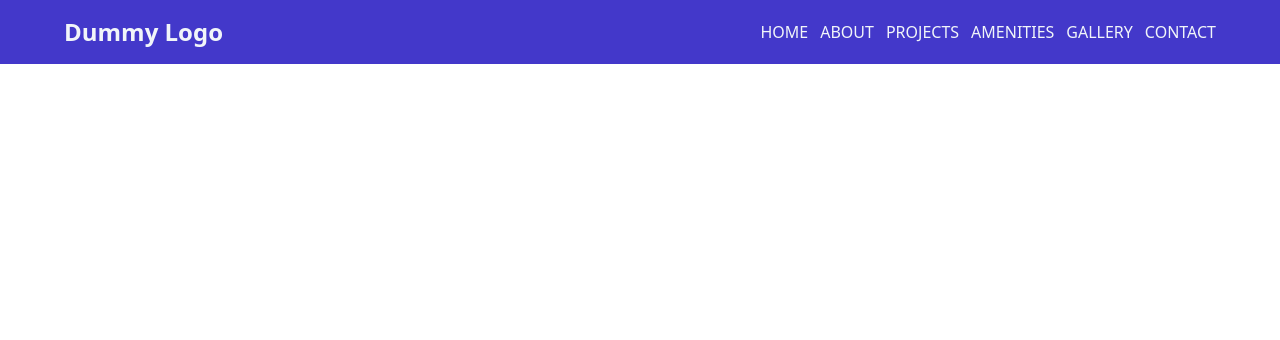
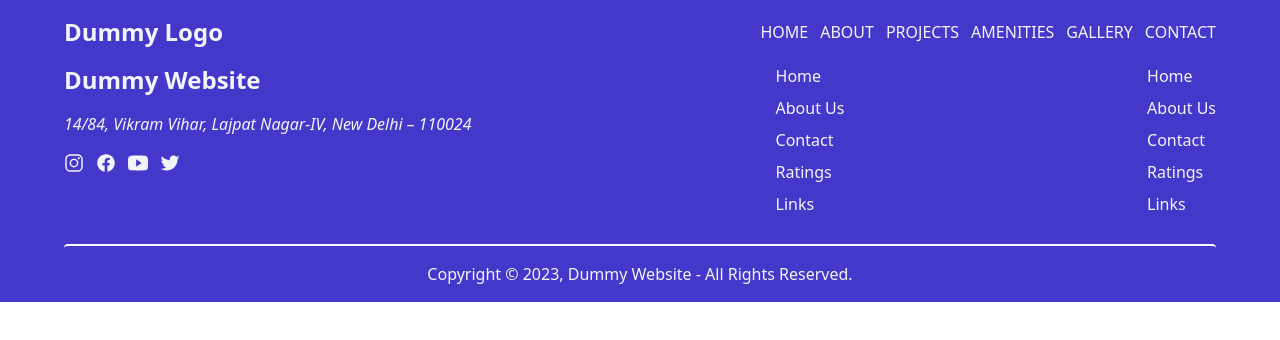
Before and after one commit to satyammishra0/React-begin, a React (Create React App) app: page / in a window 1280 px wide. Shown: the top 340 px of the page. Built offline with nearby package versions, Linux system fonts and the light colour scheme.

Commit message:
footer html and css added

```diff
--- a/src/App.js
+++ b/src/App.js
@@ -1,10 +1,12 @@
 import React from "react";
 import NavBar from "./Navbar";
+import Footer from "./footer";
 
 const App = () => {
   return (
     <div>
       <NavBar />
+      <Footer />
     </div>
   );
 };
--- /dev/null
+++ b/src/footer.css
@@ -0,0 +1,3 @@
+.footer-link-grid-parent {
+  grid-template-columns: 35.5% repeat(2, 1fr);
+}
--- a/src/footer.js
+++ b/src/footer.js
@@ -1,31 +1,138 @@
 import React from "react";
+import "./footer.css";
 
 const Footer = () => {
   return (
-    <footer>
-      <div className="links-parent">
+    <footer className="bg-indigo-700 text-slate-100 px-16">
+      <div className="links-parent grid footer-link-grid-parent ">
         <div className="logo-parent">
-          <h2>Dummy Website</h2>
+          <h2 className="text-2xl font-bold mb-4">Dummy Website</h2>
           <address>
             14/84, Vikram Vihar, Lajpat Nagar-IV, New Delhi – 110024
           </address>
-          <div className="social-logo">
-            <a>
+          <div className="social-logo flex gap-x-3 mt-4">
+            <a
+              href="#"
+              className="text-xl hover:text-slate-500 ease-linear duration-150 transition"
+            >
               <ion-icon name="logo-instagram"></ion-icon>
             </a>
-            <a>
+            <a
+              href="#"
+              className="text-xl hover:text-slate-500 ease-linear duration-150 transition"
+            >
               <ion-icon name="logo-facebook"></ion-icon>
             </a>
-            <a>
+            <a
+              href="#"
+              className="text-xl hover:text-slate-500 ease-linear duration-150 transition"
+            >
               <ion-icon name="logo-youtube"></ion-icon>
             </a>
-            <a>
+            <a
+              href="#"
+              className="text-xl hover:text-slate-500 ease-linear duration-150 transition"
+            >
               <ion-icon name="logo-twitter"></ion-icon>
             </a>
           </div>
         </div>
+        {/* this are the links*/}
+        <div className="links grid place-items-end">
+          <ul>
+            <li className="mb-2 font-normal">
+              <a
+                className="transition duration-150 ease-linear hover:text-zinc-400"
+                href="#"
+              >
+                Home
+              </a>
+            </li>
+            <li className="mb-2 font-normal">
+              <a
+                className="transition duration-150 ease-linear hover:text-zinc-400"
+                href="#"
+              >
+                About Us
+              </a>
+            </li>
+            <li className="mb-2 font-normal">
+              <a
+                className="transition duration-150 ease-linear hover:text-zinc-400"
+                href="#"
+              >
+                Contact
+              </a>
+            </li>
+            <li className="mb-2 font-normal">
+              <a
+                className="transition duration-150 ease-linear hover:text-zinc-400"
+                href="#"
+              >
+                Ratings
+              </a>
+            </li>
+            <li className="mb-2 font-normal">
+              <a
+                className="transition duration-150 ease-linear hover:text-zinc-400"
+                href="#"
+              >
+                Links
+              </a>
+            </li>
+          </ul>
+        </div>
+        {/* this are the links*/}
+        <div className="links grid place-items-end">
+          <ul>
+            <li className="mb-2 font-normal">
+              <a
+                className="transition duration-150 ease-linear hover:text-zinc-400"
+                href="#"
+              >
+                Home
+              </a>
+            </li>
+            <li className="mb-2 font-normal">
+              <a
+                className="transition duration-150 ease-linear hover:text-zinc-400"
+                href="#"
+              >
+                About Us
+              </a>
+            </li>
+            <li className="mb-2 font-normal">
+              <a
+                className="transition duration-150 ease-linear hover:text-zinc-400"
+                href="#"
+              >
+                Contact
+              </a>
+            </li>
+            <li className="mb-2 font-normal">
+              <a
+                className="transition duration-150 ease-linear hover:text-zinc-400"
+                href="#"
+              >
+                Ratings
+              </a>
+            </li>
+            <li className="mb-2 font-normal">
+              <a
+                className="transition duration-150 ease-linear hover:text-zinc-400"
+                href="#"
+              >
+                Links
+              </a>
+            </li>
+          </ul>
+        </div>
       </div>
-      <p>Copyright © 2023, Dummy Website - All Rights Reserved.</p>
+      <div className="mt-5">
+        <p className="text-center py-4 border-t-2 border-white rounded border-solid">
+          Copyright © 2023, Dummy Website - All Rights Reserved.
+        </p>
+      </div>
     </footer>
   );
 };
```
